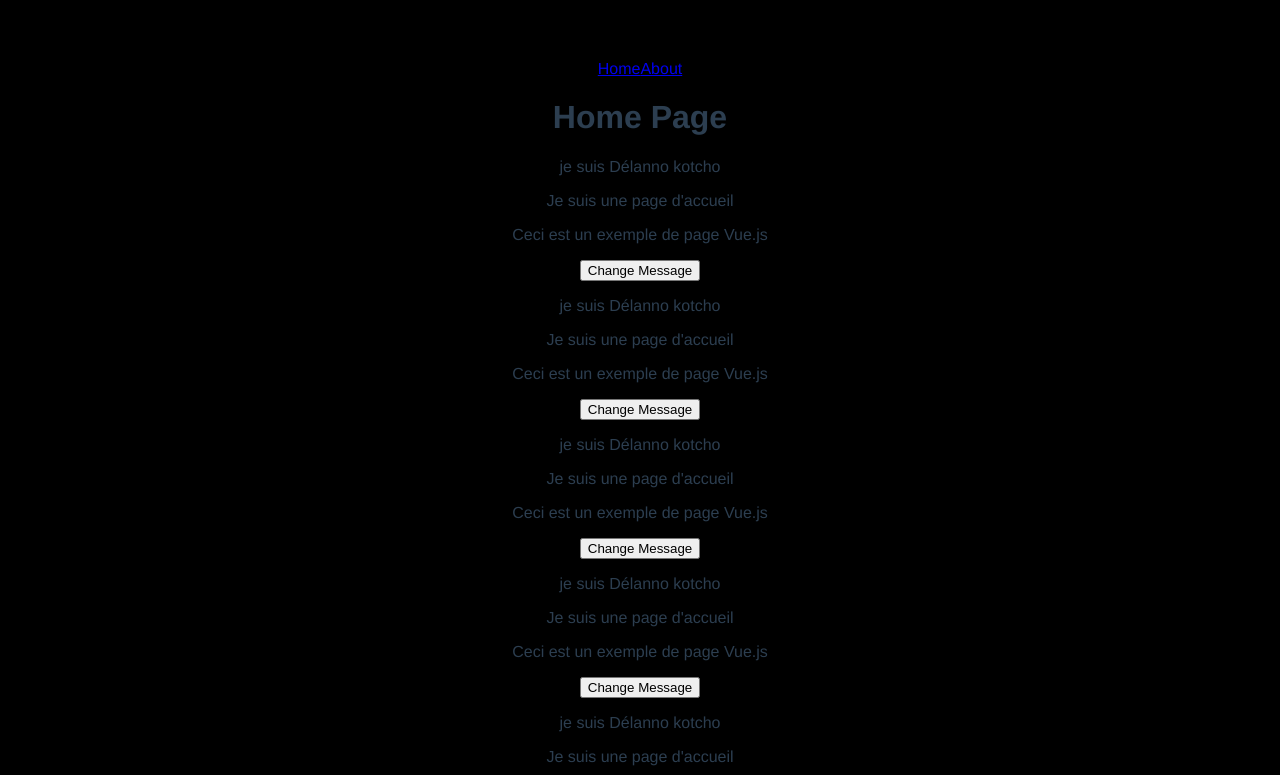
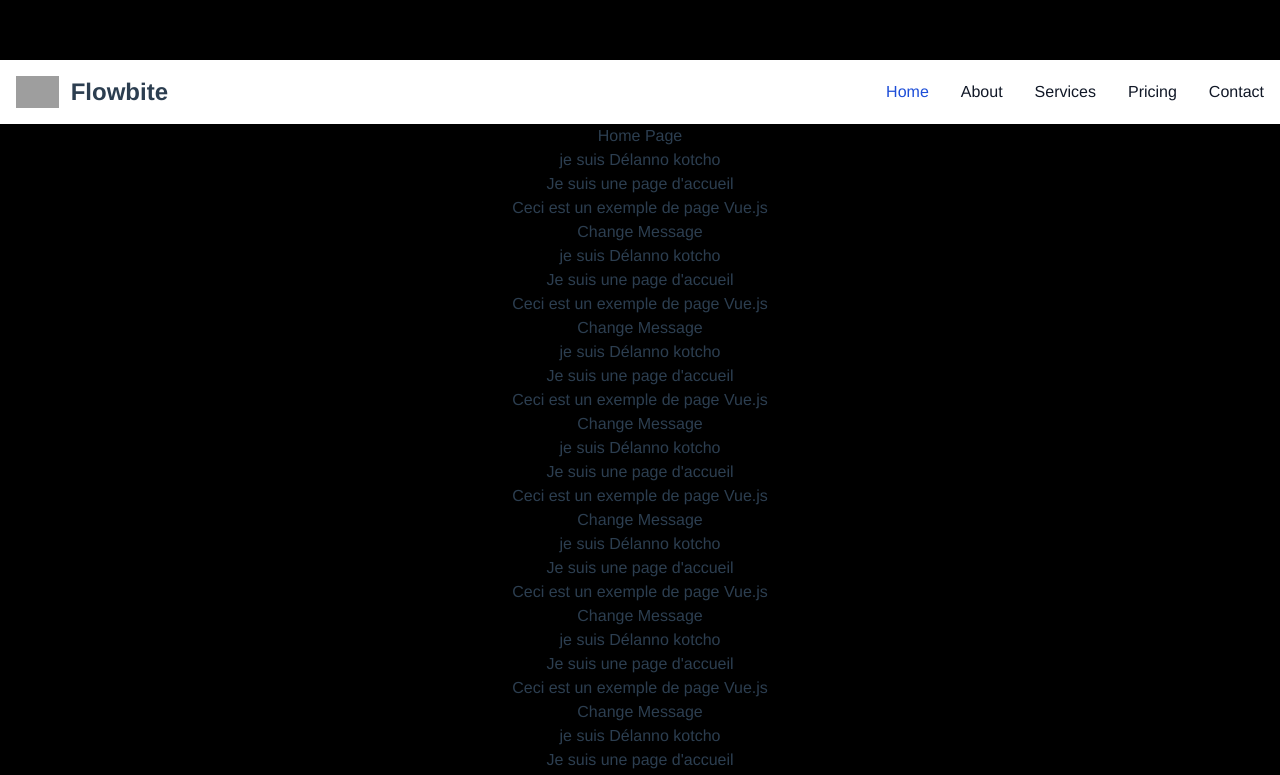
Before and after one commit to Delan-no/blog2, a Vue app: page / in a window 1280 px wide. Shown: the top 775 px of the page. Built offline with nearby package versions, Linux system fonts and the light colour scheme; grey boxes are pictures that could not be loaded.

Commit message:
installation de talwindcss

```diff
--- a/package.json
+++ b/package.json
@@ -18,8 +18,11 @@
     "@vue/cli-plugin-babel": "~5.0.0",
     "@vue/cli-plugin-eslint": "~5.0.0",
     "@vue/cli-service": "~5.0.0",
+    "autoprefixer": "^10.4.19",
     "eslint": "^7.32.0",
-    "eslint-plugin-vue": "^8.0.3"
+    "eslint-plugin-vue": "^8.0.3",
+    "postcss": "^8.4.39",
+    "tailwindcss": "^3.4.6"
   },
   "eslintConfig": {
     "root": true,
--- /dev/null
+++ b/postcss.config.js
@@ -0,0 +1,6 @@
+module.exports = {
+  plugins: {
+    tailwindcss: {},
+    autoprefixer: {},
+  },
+}
--- a/src/App.vue
+++ b/src/App.vue
@@ -33,19 +33,16 @@
       </svg>
     </div>
     <nav>
-      <router-link to="/">Home</router-link>
-      <router-link to="/about">About</router-link>
+      <!-- <router-link to="/">Home</router-link>
+      <router-link to="/about">About</router-link> -->
+      <Header/>
     </nav>
     <router-view />
   </div>
 </template>
 
-<script>
-export default {
-  // name: 'App',
-  // components: {
-  // }
-};
+<script setup>
+  import Header from "./components/HeaderComponent.vue";
 </script>
 
 <style>
--- /dev/null
+++ b/src/components/HeaderComponent.vue
@@ -0,0 +1,88 @@
+<template>
+  <nav class="bg-white border-gray-200 dark:bg-gray-900">
+    <div
+      class="max-w-screen-xl flex flex-wrap items-center justify-between mx-auto p-4"
+    >
+      <a
+        href="https://flowbite.com/"
+        class="flex items-center space-x-3 rtl:space-x-reverse"
+      >
+        <img
+          src="https://flowbite.com/docs/images/logo.svg"
+          class="h-8"
+          alt="Flowbite Logo"
+        />
+        <span
+          class="self-center text-2xl font-semibold whitespace-nowrap dark:text-white"
+          >Flowbite</span
+        >
+      </a>
+      <button
+        data-collapse-toggle="navbar-default"
+        type="button"
+        class="inline-flex items-center p-2 w-10 h-10 justify-center text-sm text-gray-500 rounded-lg md:hidden hover:bg-gray-100 focus:outline-none focus:ring-2 focus:ring-gray-200 dark:text-gray-400 dark:hover:bg-gray-700 dark:focus:ring-gray-600"
+        aria-controls="navbar-default"
+        aria-expanded="false"
+      >
+        <span class="sr-only">Open main menu</span>
+        <svg
+          class="w-5 h-5"
+          aria-hidden="true"
+          xmlns="http://www.w3.org/2000/svg"
+          fill="none"
+          viewBox="0 0 17 14"
+        >
+          <path
+            stroke="currentColor"
+            stroke-linecap="round"
+            stroke-linejoin="round"
+            stroke-width="2"
+            d="M1 1h15M1 7h15M1 13h15"
+          />
+        </svg>
+      </button>
+      <div class="hidden w-full md:block md:w-auto" id="navbar-default">
+        <ul
+          class="font-medium flex flex-col p-4 md:p-0 mt-4 border border-gray-100 rounded-lg bg-gray-50 md:flex-row md:space-x-8 rtl:space-x-reverse md:mt-0 md:border-0 md:bg-white dark:bg-gray-800 md:dark:bg-gray-900 dark:border-gray-700"
+        >
+          <li>
+            <a
+              href="#"
+              class="block py-2 px-3 text-white bg-blue-700 rounded md:bg-transparent md:text-blue-700 md:p-0 dark:text-white md:dark:text-blue-500"
+              aria-current="page"
+              >Home</a
+            >
+          </li>
+          <li>
+            <a
+              href="#"
+              class="block py-2 px-3 text-gray-900 rounded hover:bg-gray-100 md:hover:bg-transparent md:border-0 md:hover:text-blue-700 md:p-0 dark:text-white md:dark:hover:text-blue-500 dark:hover:bg-gray-700 dark:hover:text-white md:dark:hover:bg-transparent"
+              >About</a
+            >
+          </li>
+          <li>
+            <a
+              href="#"
+              class="block py-2 px-3 text-gray-900 rounded hover:bg-gray-100 md:hover:bg-transparent md:border-0 md:hover:text-blue-700 md:p-0 dark:text-white md:dark:hover:text-blue-500 dark:hover:bg-gray-700 dark:hover:text-white md:dark:hover:bg-transparent"
+              >Services</a
+            >
+          </li>
+          <li>
+            <a
+              href="#"
+              class="block py-2 px-3 text-gray-900 rounded hover:bg-gray-100 md:hover:bg-transparent md:border-0 md:hover:text-blue-700 md:p-0 dark:text-white md:dark:hover:text-blue-500 dark:hover:bg-gray-700 dark:hover:text-white md:dark:hover:bg-transparent"
+              >Pricing</a
+            >
+          </li>
+          <li>
+            <a
+              href="#"
+              class="block py-2 px-3 text-gray-900 rounded hover:bg-gray-100 md:hover:bg-transparent md:border-0 md:hover:text-blue-700 md:p-0 dark:text-white md:dark:hover:text-blue-500 dark:hover:bg-gray-700 dark:hover:text-white md:dark:hover:bg-transparent"
+              >Contact</a
+            >
+          </li>
+        </ul>
+      </div>
+    </div>
+  </nav>
+</template>
--- a/src/main.js
+++ b/src/main.js
@@ -1,5 +1,6 @@
 import { createApp } from "vue";
 import App from "./App.vue";
 import router from "./router";
+import './styles.css'
 // createApp(App).mount('#app')
 createApp(App).use(router).mount("#app");
--- /dev/null
+++ b/src/styles.css
@@ -0,0 +1,4 @@
+
+@tailwind base;
+@tailwind components;
+@tailwind utilities;
--- /dev/null
+++ b/tailwind.config.js
@@ -0,0 +1,12 @@
+// tailwind.config.js
+module.exports = {
+  purge: ['./index.html', './src/**/*.{vue,js,ts,jsx,tsx}'],
+  darkMode: false, // or 'media' or 'class'
+  theme: {
+    extend: {},
+  },
+  variants: {
+    extend: {},
+  },
+  plugins: [],
+}
```
Also changed, not shown: 1 other file (tests, documents, lock files or other folders).
